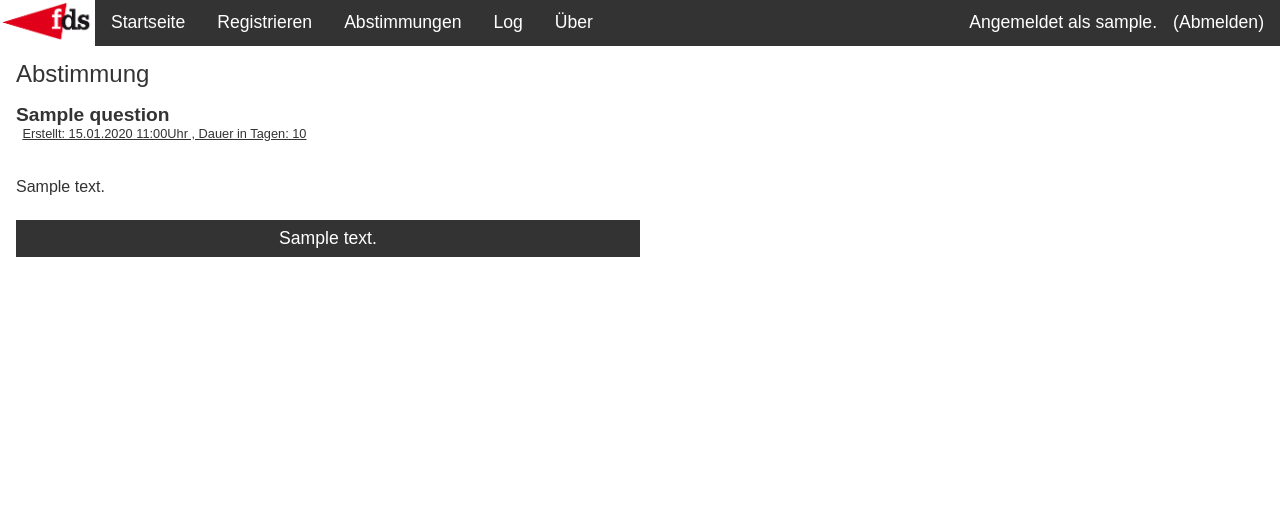
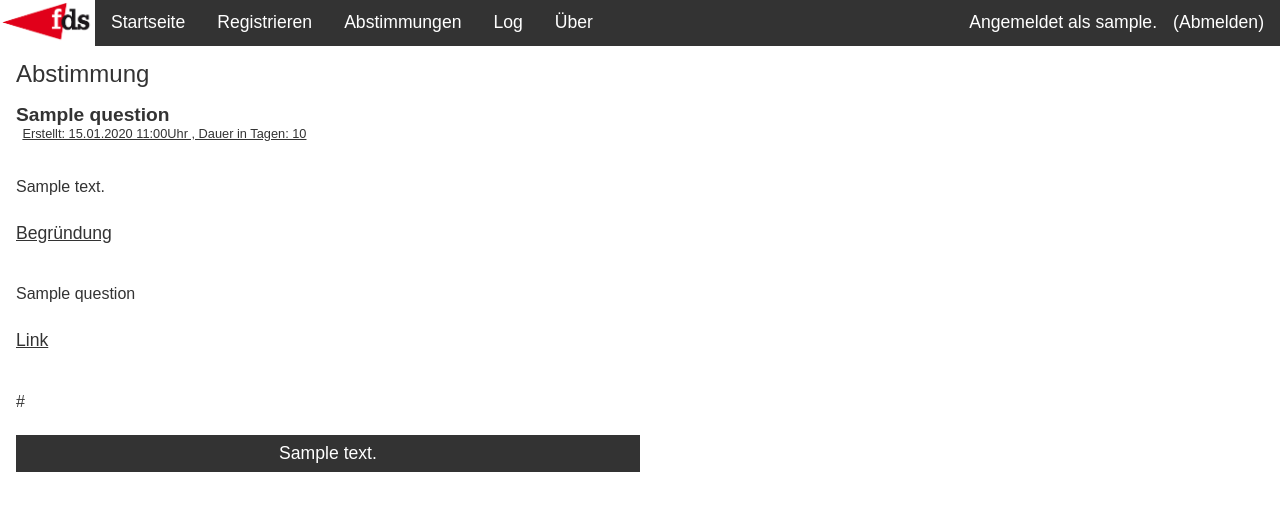
Before and after one commit to martindelius/votey, a Django app: page /votes/1/ in a window 1280 px wide. Shown: the top 511 px of the page. Run offline with Django 3.2, Linux system fonts and the light colour scheme; a user stored in the database is signed in; tables that the repository leaves empty hold one stand-in row (values such as "Sample post").

Commit message:
question modell with reason and link

```diff
--- a/votes/admin.py
+++ b/votes/admin.py
@@ -14,6 +14,8 @@ class QuestionAdmin(admin.ModelAdmin):
     fieldsets = [
         (None,               {'fields': ['question_title']}),
 	(None,               {'fields': ['question_text']}),
+	(None,               {'fields': ['question_reason']}),
+	(None,               {'fields': ['question_link']}),
         ('Startdatum und Uhrzeit', {'fields': ['pub_date'], 'classes': ['collapse']}),
 	('Dauer', {'fields': ['duration'], 'classes': ['collapse']}),
     ]
--- a/votes/models.py
+++ b/votes/models.py
@@ -12,6 +12,8 @@ from django.contrib.auth.models import User
 class Question(models.Model):
 	question_title = models.CharField(max_length=50)
 	question_text = models.CharField(max_length=1000)
+	question_reason = models.CharField(max_length=2000,default="")
+	question_link = models.URLField(default="http://votey.martindelius.de")
 	pub_date = models.DateTimeField('date published')
 	duration = models.IntegerField(default=1)
 
--- a/votes/templates/votes/detail.html
+++ b/votes/templates/votes/detail.html
@@ -13,6 +13,10 @@
 	<h2>{{ question.question_title }}</h2>
 	<p id=question_stats>Erstellt: {{ question.pub_date|date:"d.m.Y H:i" }}Uhr , Dauer in Tagen: {{ question.duration }}</p>
 	<p>{{ question.question_text }}</p>
+	<h3>Begründung</h3>
+	<p>{{ question.question_reason }}</p>
+	<h3>Link</h3>
+	<p>{{ question.question_link }}</p>
 	<form action="{% url 'votes:vote' question.id %}" method="post">
 	{% csrf_token %}
 	{% for choice in question.choice_set.all %}
```
Also changed, not shown: 2 other files.
